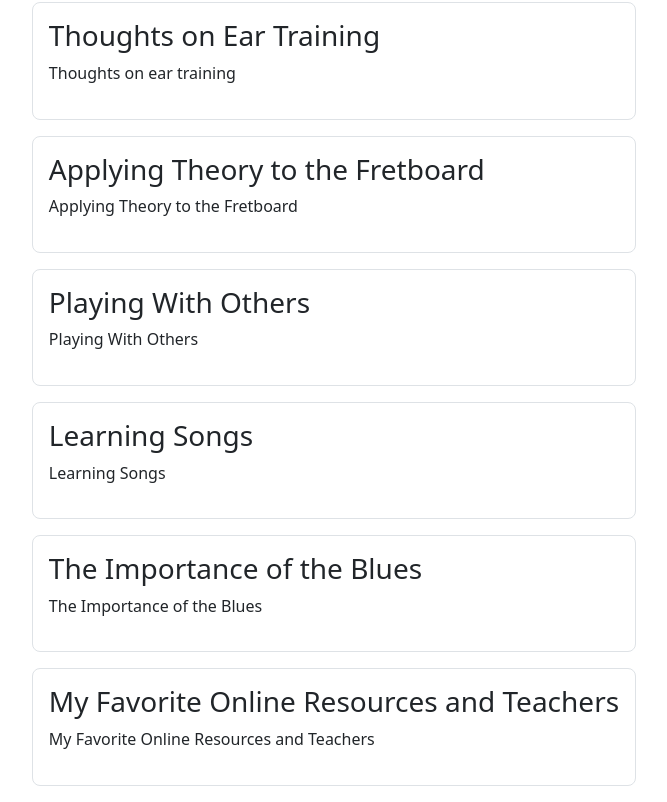
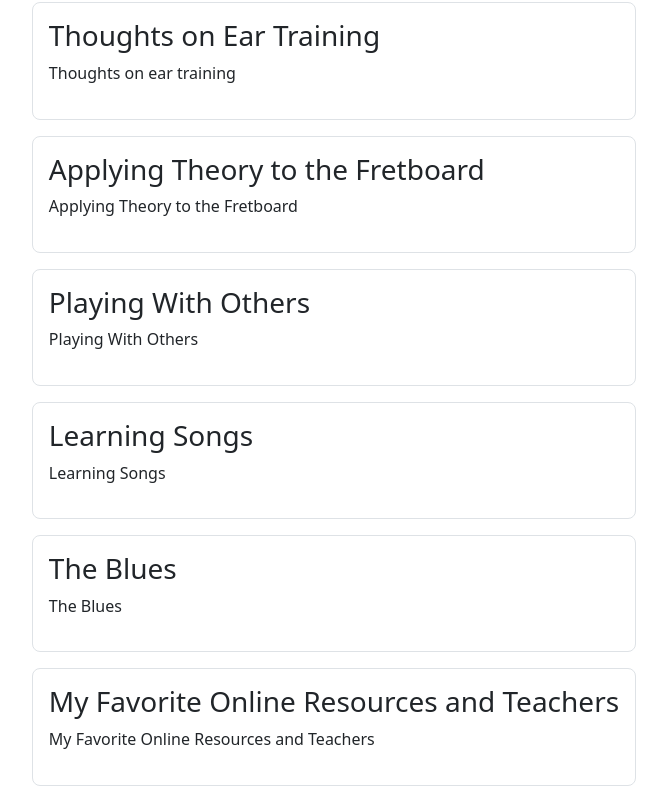
Before and after one commit to CalvinGaiennie/Music-TS-React, a React (Vite) app: page /lessons in a window 1280 px wide. Shown: the part 432-1234 px from the top of the page, without its empty margins (306-973 px from the left). Built offline with nearby package versions, Linux system fonts and the light colour scheme; the HTML template or start-up script is replaced by a standard one.

Commit message:
tiny change

```diff
--- a/src/assets/resources.ts
+++ b/src/assets/resources.ts
@@ -168,11 +168,11 @@ export const lessons = [
   },
   {
     id: 7,
-    title: "The Importance of the Blues",
-    description: "The Importance of the Blues",
+    title: "The Blues",
+    description: "The Blues",
     sections: [
-      { type: "h3", style: "", content: "The Importance of the Blues" },
-      { type: "p", style: "", content: "the importance of the blues" },
+      { type: "h3", style: "", content: "The Blues" },
+      { type: "p", style: "", content: "the blues" },
     ],
   },
   {
```
